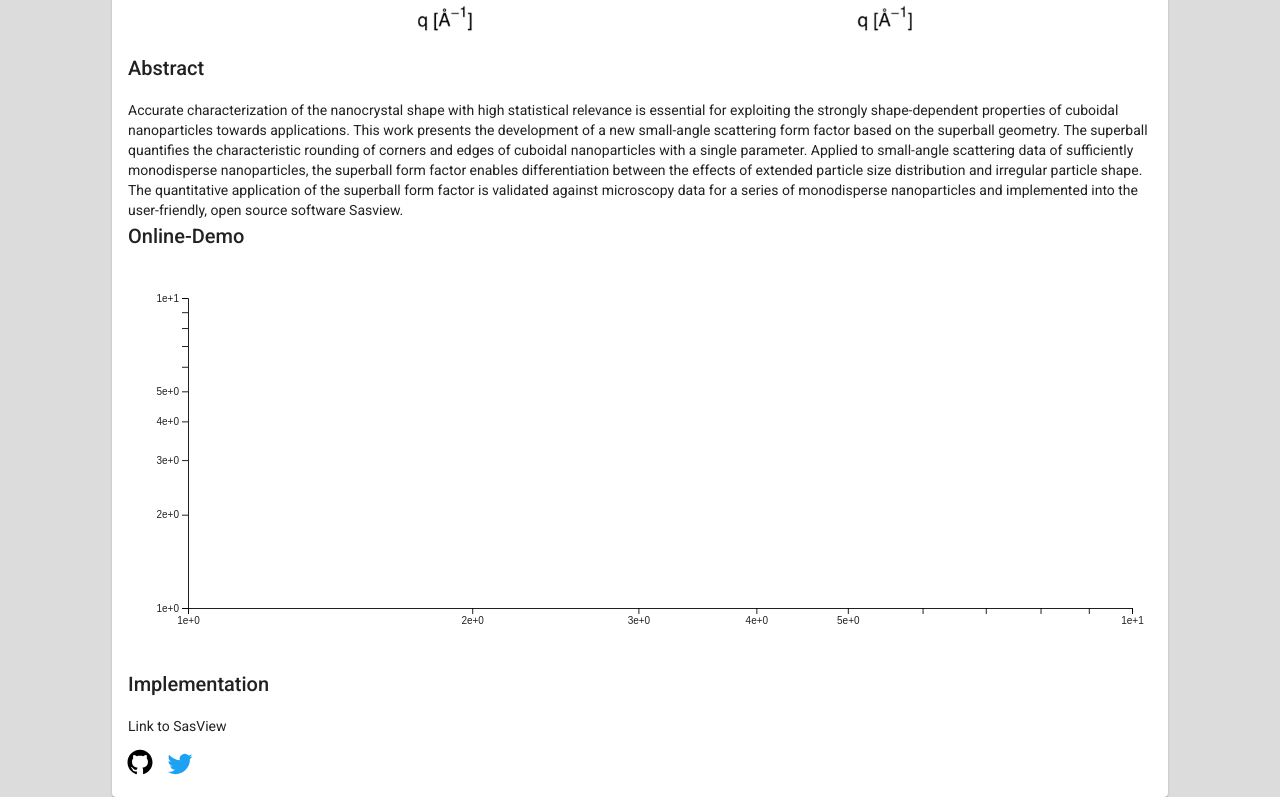
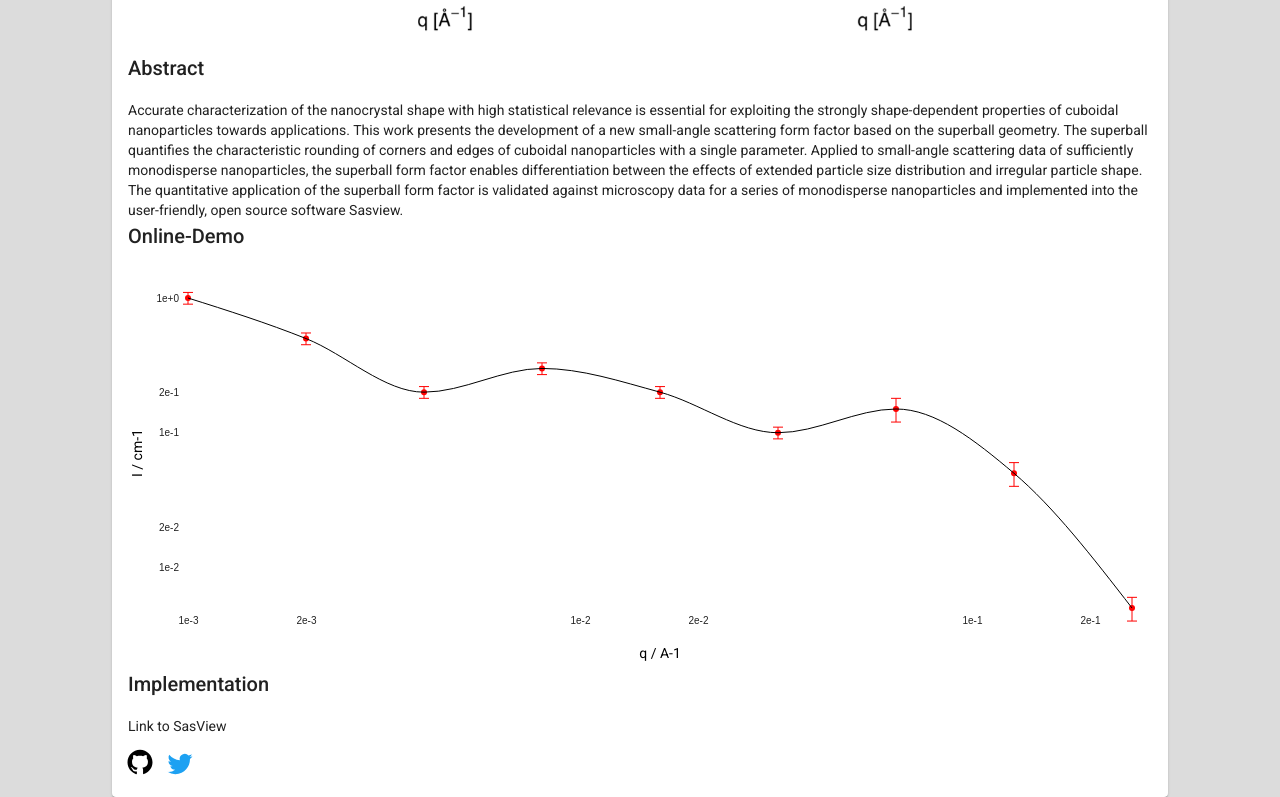
Before and after one commit to DomiDre/superballpaper, an Angular app: page / in a window 1280 px wide. Shown: the part 920-1717 px from the top of the page. Built offline with nearby package versions, Linux system fonts and the light colour scheme.

Commit message:
Add initial data

```diff
--- a/src/app/app.component.html
+++ b/src/app/app.component.html
@@ -50,8 +50,15 @@
     </div>
     <div>
       <h2>Online-Demo</h2>
-      <app-logxlogy-graph #xygraph [x]="fittingService.x" [y]="fittingService.y"
-      [yData]="fittingService.yData" [syData]="fittingService.syData"></app-logxlogy-graph>
+      <app-logxlogy-graph #xygraph
+      [x]="fittingService.x"
+      [y]="fittingService.y"
+      [yData]="fittingService.yData"
+      [syData]="fittingService.syData"
+      xlabel='q / A-1'
+      ylabel="I / cm-1">
+      </app-logxlogy-graph>
+
     </div>
     <div>
       <h2>Implementation</h2>
--- a/src/app/app.component.ts
+++ b/src/app/app.component.ts
@@ -1,6 +1,8 @@
-import { Component } from '@angular/core';
+import { Component, ViewChild } from '@angular/core';
 import { FittingService } from '@shared/services/fitting.service';
 import { models } from './models';
+import { LogXLogYGraphComponent } from '@shared/components/logxlogygraph/logxlogygraph.component';
+import initial_data from '../assets/initial_plot';
 
 @Component({
   selector: 'app-root',
@@ -9,14 +11,23 @@ import { models } from './models';
 })
 export class AppComponent {
 
+  @ViewChild('xygraph') plotElement!: LogXLogYGraphComponent;
+
   constructor(
     public fittingService: FittingService) { }
 
     ngOnInit() {
       // on creation of component init linspace formgroup with default values
-      this.fittingService.initLinspaceGroups(0.01, 0.5, 100);
+      this.fittingService.x = initial_data.x;
+      this.fittingService.y = initial_data.y;
+      this.fittingService.yData = initial_data.y;
+      this.fittingService.syData = initial_data.sy;
 
       // set models in fittingService to the module function models
       this.fittingService.models = models;
     }
+
+    ngAfterViewInit() {
+      this.plotElement.updateChart();
+    }
 }
--- /dev/null
+++ b/src/assets/initial_plot.ts
@@ -0,0 +1,7 @@
+const initial_data = {
+    "x": new Float64Array([0.001, 0.002, 0.004, 0.008, 0.016, 0.032, 0.064, 0.128, 0.256]),
+    "y": new Float64Array([1.0, 0.5, 0.2, 0.3, 0.2, 0.1, 0.15, 0.05, 0.005]),
+    "sy": new Float64Array([0.1, 0.05, 0.02, 0.03, 0.02, 0.01, 0.03, 0.01, 0.001])
+}
+
+export default initial_data;
```
